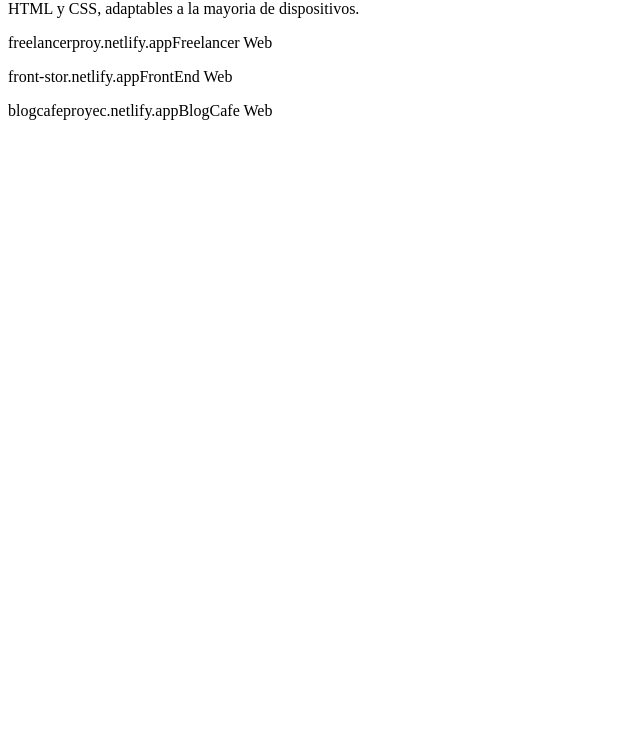
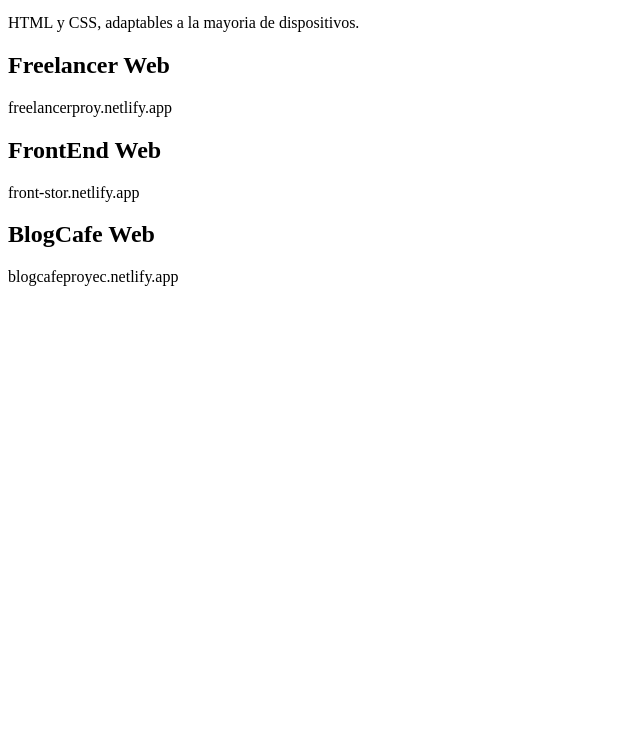
Before and after one commit to aleccd/Proyectos-Web, a plain HTML site: page README.html in a window 1280 px wide. Shown: the part 66-800 px from the top of the page, without its empty margins (0-640 px from the left). Drawn offline with Linux system fonts and the light colour scheme.

Commit message:
Update README.html

```diff
--- a/README.html
+++ b/README.html
@@ -1,7 +1,25 @@
-<h1>Proyectos Web Personales</h1>
+<!DOCTYPE html>
+<html lang="en">
+<head>
+    <meta charset="UTF-8">
+    <meta name="viewport" content="width=device-width, initial-scale=1.0">
+    <title>Document</title>
+</head>
+<body>
+
+    <h1>Proyectos Web Personales</h1>
 
     <p>HTML y CSS, adaptables a la mayoria de dispositivos.</p>
 
-    <p> freelancerproy.netlify.appFreelancer Web </p>
-    <p> front-stor.netlify.appFrontEnd Web </p>
-    <p> blogcafeproyec.netlify.appBlogCafe Web </p>
+    <h2>Freelancer Web</h2>
+    <p> freelancerproy.netlify.app </p>
+
+    <h2>FrontEnd Web </h2>
+    <p> front-stor.netlify.app </p>
+
+    <h2>BlogCafe Web</h2>
+    <p> blogcafeproyec.netlify.app </p>
+
+
+</body>
+</html>
```
